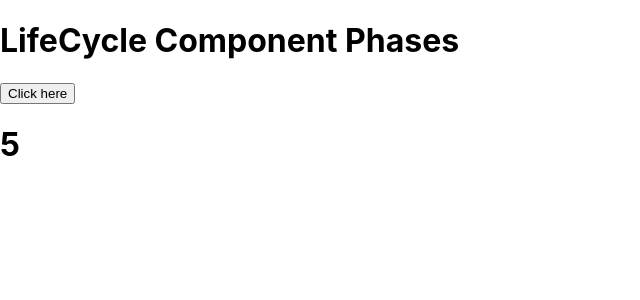
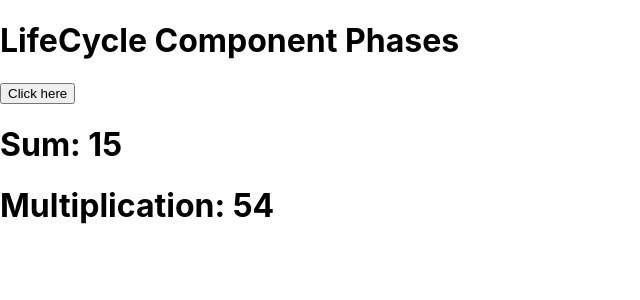
Before and after one commit to IshitaG-2002IGK/ishitag-fullstackjava-tasks, a React (Create React App) app in the folder 12. Feb22/: page / in a window 1280 px wide. Shown: the top 300 px of the page, without its empty margins (0-640 px from the left). Built offline with nearby package versions, Linux system fonts and the light colour scheme.

Commit message:
Lifestyle component addition and multiplcation

```diff
--- a/12. Feb22/src/Lifecycle.js
+++ b/12. Feb22/src/Lifecycle.js
@@ -5,7 +5,7 @@ class Lifecycle extends React.Component{
         constructor(props){
                 super(props);
                 this.state={
-                        number:5
+                        number : 6
                 };
         }
 
@@ -53,18 +53,23 @@ class Lifecycle extends React.Component{
 
         changeNum=()=>{
 
-            this.setState({number:4});
+            this.setState({number:10});
         }
 
 
         render(){
 
                 // this.forceUpdate();
+
                 return(
                         <div>
+
                         <h1>LifeCycle Component Phases</h1>
                         <button onClick={this.changeNum}>Click here</button>
                         <h1>{this.state.number}</h1>
+                        <h1>Sum: {this.state.number + this.state.number}</h1>
+                        <h1>Multiplication: {this.state.number * this.state.number }</h1>
+
                         </div>
                 );
         }
--- /dev/null
+++ b/12. Feb22/src/Lifecyclecomp.js
@@ -0,0 +1,82 @@
+// numbers algorithmic addition and multiplication
+
+
+import React from 'react';
+
+class Lifecycle extends React.Component{
+
+        constructor(props){
+                super(props);
+                this.state={
+                        number1 : 6,
+                        number2 : 9
+                };
+        }
+
+        // forceUpdate(){
+
+        //     console.log("forceUpdate");
+        //     this.setState({nuumber:50});
+        // }
+
+        componentDidMount(){
+
+                console.log("Lifecycle component is mounted " + this.state.number1);
+                console.log(this.props.a);
+        }
+
+        static getDerivedStateFromProps(props,state){
+
+                console.log("This is the derived state "+ props.a);
+
+        }
+
+        getSnapshotBeforeUpdate(prevProps, prevState){
+
+            console.log("PrevState "+prevState.number1);
+            console.log("PrevProps "+prevProps.a);
+
+        }
+
+        componentDidUpdate(){
+
+            console.log("Current State "+this.state.number1);
+
+        }
+
+        shouldComponentUpdate(){
+
+            // return false;
+            return true;
+        }
+
+        componentWillUnmount(){
+
+            console.log("Images unmounted");
+        }
+
+        changeNum=()=>{
+
+            this.setState({number1:10});
+        }
+
+
+        render(){
+
+                // this.forceUpdate();
+
+                return(
+                        <div>
+
+                        <h1>LifeCycle Component Phases</h1>
+                        <button onClick={this.changeNum}>Click here</button>
+                        {/* <h1>{this.state.number1}</h1> */}
+                        <h1>Sum: {this.state.number1 + this.state.number2}</h1>
+                        <h1>Multiplication: {this.state.number1 * this.state.number2 }</h1>
+
+                        </div>
+                );
+        }
+}
+
+export default Lifecycle;
--- a/12. Feb22/src/index.js
+++ b/12. Feb22/src/index.js
@@ -6,13 +6,16 @@ import reportWebVitals from './reportWebVitals';
 import Cube from './Cube';
 import Formula from './Formula';
 import Lifecycle from './Lifecycle';
+import Lifecyclecomp from './Lifecyclecomp';
+
 
 const root = ReactDOM.createRoot(document.getElementById('root'));
 root.render(
   <React.StrictMode>
     {/* <Cube/> */}
     {/* <Formula/>  */}
-    <Lifecycle a="5"/>
+    {/* <Lifecycle a="5"/> */}
+    <Lifecyclecomp a="6"/>
   </React.StrictMode>
 );
 
```
